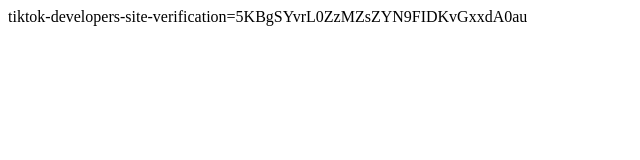
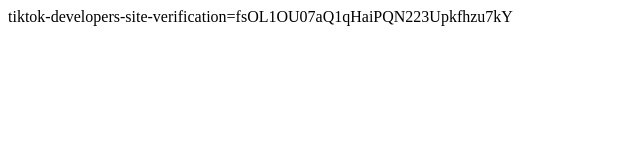
Before and after one commit to IgorCBzxc/meus-termos-e-politica, a plain HTML site: page tiktok-verification.html in a window 1280 px wide. Shown: the full height of the page, 0-640 px from the left. Drawn offline with Linux system fonts and the light colour scheme.

Commit message:
Update tiktok-verification.html

```diff
--- a/tiktok-verification.html
+++ b/tiktok-verification.html
@@ -5,6 +5,6 @@
     <title>Verificação TikTok</title>
 </head>
 <body>
-    tiktok-developers-site-verification=5KBgSYvrL0ZzMZsZYN9FIDKvGxxdA0au
+    tiktok-developers-site-verification=fsOL1OU07aQ1qHaiPQN223Upkfhzu7kY
 </body>
 </html>
```
